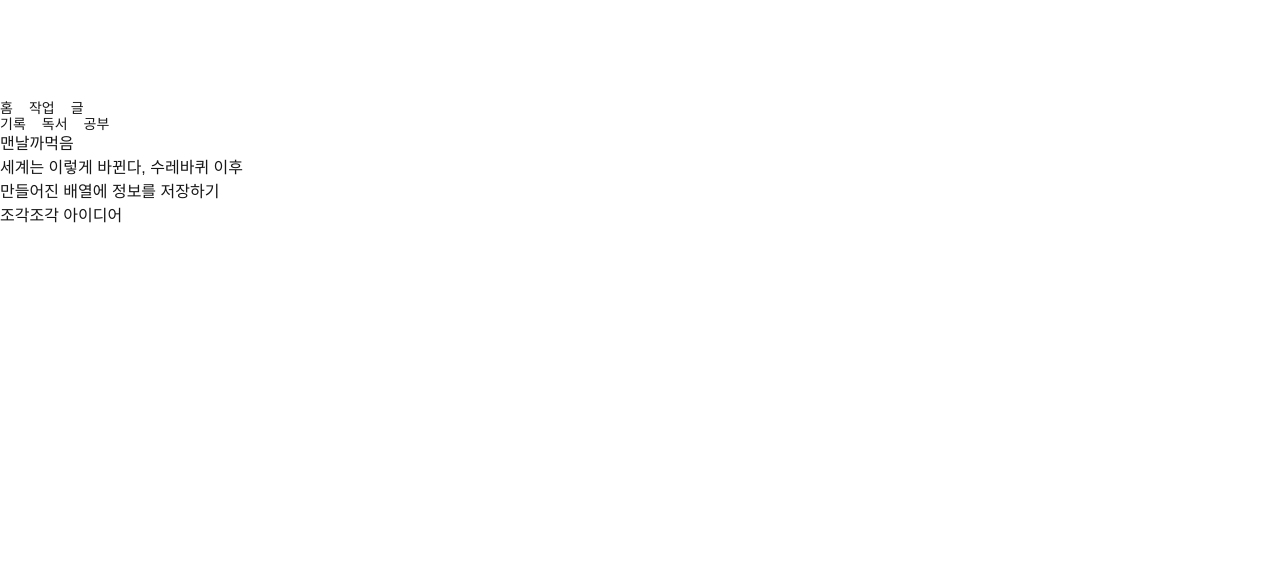
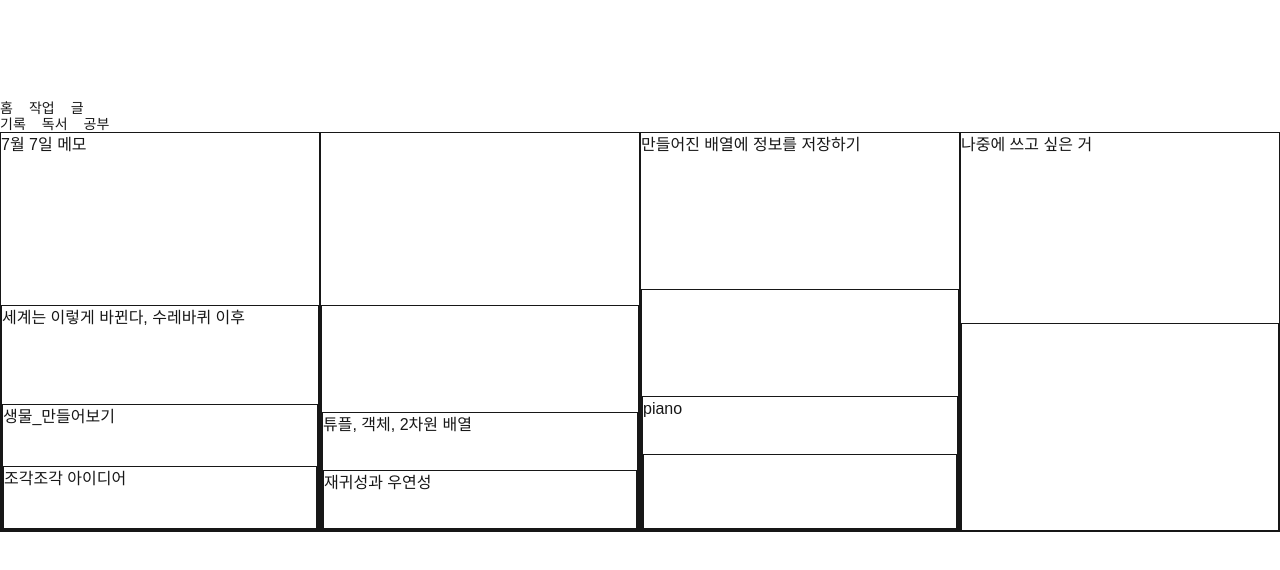
Before and after one commit to nosignificant/next, a Next.js app: page / in a window 1280 px wide. Shown: the top 570 px of the page. Built offline with nearby package versions, Linux system fonts and the light colour scheme.

Commit message:
home 업데이트

```diff
--- a/src/app/(home)/HomeBox.tsx
+++ b/src/app/(home)/HomeBox.tsx
@@ -1,27 +1,51 @@
-import { useState, useEffect } from "react";
-import { Post } from "../lib/type";
+"use client";
 
-type HomeProps = { post: Post };
+import { useMemo } from "react";
+import type { Post } from "../lib/type";
+import "./home.css";
+import Link from "next/link";
 
-export default function HomeInteraction({ post }: HomeProps) {
-  const [size, setSize] = useState({
-    width: window.innerWidth,
-    height: window.innerHeight,
-  });
+type HomeProps = {
+  posts: Post[];
+  recursion?: number;
+  maxDepth?: number; // 최대 재귀 깊이 제한
+};
 
-  useEffect(() => {
-    window.addEventListener("resize", function () {
-      setSize({ width: window.innerWidth, height: window.innerHeight });
-    });
-  });
+export default function HomeBox({
+  posts,
+  recursion = 0,
+  maxDepth = 4,
+  handleClick,
+}: HomeProps) {
+  if (!Array.isArray(posts) || posts.length === 0) return null;
 
-  const slice = 4;
-  const sliceMore = Math.floor(Math.random() * 2);
-  console.log("Random number: ", sliceMore);
-  const boxSize = {
-    width: window.innerWidth / slice,
-    height: window.innerHeight / slice,
-  };
+  if (recursion >= posts.length) return null;
 
-  return;
+  const current = posts[recursion];
+
+  // 2) 랜덤 결정은 깊이별로 한 번만 계산해서 유지
+  const sliceMore = useMemo(
+    () => (recursion > 0 ? Math.random() < 0.5 : true),
+    [recursion]
+  );
+
+  const putContent = useMemo(() => {
+    if (recursion >= maxDepth) return false;
+    return Math.random() < 0.5;
+  }, [recursion, maxDepth]);
+
+  return (
+    <div className="border split">
+      {putContent ? (
+        <Link
+          href={`/${current.parent}?slug=${encodeURIComponent(current.slug)}`}
+        >
+          {current.slug}
+        </Link>
+      ) : (
+        <div className="h-[40px]" />
+      )}
+      <HomeBox posts={posts} recursion={recursion + 1} maxDepth={maxDepth} />
+    </div>
+  );
 }
--- a/src/app/(home)/home.css
+++ b/src/app/(home)/home.css
@@ -1,33 +1,38 @@
-/* globals.css 등 */
 .mosaic {
   display: grid;
-  gap: 6px;
-  /* 반응형 컬럼 수: 기본 6, sm 10, lg 14 처럼 */
-  grid-template-columns: repeat(var(--cols, 6), 1fr);
-  grid-auto-rows: minmax(48px, auto);
+  width: 100%;
+  height: 100vh;
+  grid-template-columns: repeat(var(--cols, 2), 1fr);
+  grid-template-rows: repeat(var(--rows, 2), 1fr);
 }
 
-/* 브레이크포인트로 --cols 변경 (원하면 Tailwind의 @screen 사용해도 OK) */
 @media (min-width: 640px) {
   .mosaic {
-    --cols: 10;
+    --cols: 4;
+    --rows: 2;
   }
 }
-@media (min-width: 1024px) {
-  .mosaic {
-    --cols: 14;
-  }
+/* 재귀 분할 컨테이너 */
+.split {
+  display: grid;
+  width: 100%;
+  height: 100%;
+  gap: 0; /* 내부도 동일 */
 }
 
+/* 실제 셀(콘텐츠든 빈 박스든) */
 .tile {
-  /* 각 타일이 차지할 칸 수를 변수로 */
-  grid-column: span var(--c, 1);
-  grid-row: span var(--r, 1);
-  /* 데모용 스타일 */
-  border: 1px solid rgba(0, 0, 0, 0.1);
-  background: linear-gradient(180deg, #fff, #f4f6ff);
-  display: flex;
-  align-items: center;
-  justify-content: center;
+  width: 100%;
+  height: 100%;
+  box-sizing: border-box; /* border 포함해도 틈 안 생김 */
+  /* 보더를 쓰면 두께 합이 보이기도 하니, outline/box-shadow 권장 */
+  /* outline: 1px solid #111; */
+  box-shadow: inset 0 0 0 1px #111;
+}
+
+/* 텍스트가 넘칠 때 줄바꿈/자르기 옵션(선택) */
+.tile > .content {
+  width: 100%;
+  height: 100%;
   overflow: hidden;
 }
--- a/src/app/(home)/page.tsx
+++ b/src/app/(home)/page.tsx
@@ -1,36 +1,44 @@
 "use client";
 import { Post } from "../lib/type";
-import { useEffect, useState, useMemo } from "react";
+import { useEffect, useState, useNavigate } from "react";
 import { usePathname } from "next/navigation";
+import "./home.css";
+import HomeBox from "./HomeBox";
 
 export default function Page({ initialSlug }: { initialSlug: string }) {
   const pathname = usePathname();
 
   const [posts, setPosts] = useState<Post[]>([]);
   const [loading, setLoading] = useState(true);
-
   //${encodeURIComponent(selected)}`
 
   useEffect(() => {
     fetch(`/api`)
       .then((res) => res.json())
-      .then((data) => setPosts(data))
+      .then((data) => setPosts(shuffle(data)))
       .finally(() => setLoading(false));
   }, []);
 
-  const randPosts = useMemo(() => {
-    if (posts.length === 0) return [];
-    const n = Math.min(4, posts.length);
-    const picked = new Set<number>();
-    while (picked.size < n) {
-      picked.add(Math.floor(Math.random() * posts.length));
+  useEffect(() => {
+    console.log("posts length:", posts.length);
+  }, [posts]);
+
+  function shuffle(arr: Post[]): Post[] {
+    for (let i = arr.length - 1; i > 0; i--) {
+      const j = Math.floor(Math.random() * (i + 1));
+      [arr[i], arr[j]] = [arr[j], arr[i]];
     }
-    return Array.from(picked).map((i) => posts[i]);
-  }, [posts]);
+    return arr;
+  }
+
   return (
-    <div>
-      {randPosts.map((post) => (
-        <div key={post.slug}>{post.slug}</div>
+    <div className="mosaic">
+      {[0, 4, 8, 12, 16, 20, 24, 28].map((start) => (
+        <HomeBox
+          key={start}
+          posts={posts.slice(start, start + 4)}
+          recursion={0}
+        />
       ))}
     </div>
   );
@@ -39,3 +47,9 @@ export default function Page({ initialSlug }: { initialSlug: string }) {
 /* posts 로딩은 로딩 된 이후 fetch로 되기 때문에 posts들에 데이터가들어오기 전에
 posts 변수를 수정하려고 하면 posts가 비어있기 때문에 빈 배열만 반환함.
 그렇기 때문에 useMemo로 posts 값이 바뀌고 난 뒤에 randPost를 만들어야함 */
+
+/*
+window.innerHeight 같은 건 useEffect로 변화가 일어난 다음에 쓰기
+window.addEventListner은 페이지가 다른 곳으로 넘어가도 있기 떄문에 useEffect에서 언마운트
+재귀 쓰고 싶으면 함수 받는 쪽에서 초기값 0 으로 설정할 수 있음
+*/
--- a/src/app/[slug]/page.tsx
+++ b/src/app/[slug]/page.tsx
@@ -1,35 +1,46 @@
 "use client";
-import { Post } from "../lib/type";
 import { useEffect, useState } from "react";
-import { usePathname } from "next/navigation";
+import { useSearchParams, useRouter, usePathname } from "next/navigation";
 import SideBar from "../component/SideBar";
 import PageIndex from "../component/PageIndex";
 import Content from "../component/Content";
+import type { Post } from "../lib/type";
 
-export default function Page({ initialSlug }: { initialSlug: string }) {
-  const pathname = usePathname();
+export default function StudyPage() {
+  const search = useSearchParams();
+  const router = useRouter();
+  const pathname = usePathname(); // 예: "/note", "/study"
+  const initialSlug = search.get("slug") ?? "";
 
   const [posts, setPosts] = useState<Post[]>([]);
   const [loading, setLoading] = useState(true);
-  const [selected, setSelected] = useState("");
-  function handleSelected(slug: string) {
-    setSelected(slug);
-  }
-  //${encodeURIComponent(selected)}`
+  const [selected, setSelected] = useState(initialSlug);
 
   useEffect(() => {
-    fetch(`/api/${pathname}`)
+    fetch(`/api${pathname}`)
       .then((res) => res.json())
-      .then((data) => setPosts(data))
+      .then((data) => setPosts(Array.isArray(data) ? data : []))
       .finally(() => setLoading(false));
-  }, []);
+  }, [pathname]);
+
+  useEffect(() => {
+    setSelected(initialSlug);
+  }, [initialSlug]);
+
+  const handleSelected = (slug: string) => {
+    setSelected(slug);
+    router.replace(`${pathname}?slug=${encodeURIComponent(slug)}`, {
+      scroll: false,
+    });
+  };
 
   if (loading) return <p>불러오는 중…</p>;
+
   return (
     <div className="flex gap-4">
-      <SideBar posts={posts} handleSelected={handleSelected} />;
-      <PageIndex posts={posts} selected={selected} />;
-      <Content posts={posts} selected={selected} />;
+      <SideBar posts={posts} handleSelected={handleSelected} />
+      <PageIndex posts={posts} selected={selected} />
+      <Content posts={posts} selected={selected} />
     </div>
   );
 }
--- a/src/app/api/route.ts
+++ b/src/app/api/route.ts
@@ -4,7 +4,6 @@ import { getPostData } from "../lib/parseFile";
 
 export async function GET() {
   const slugs = Object.values(FP).map((dirPath) => dirPath.split("/").pop()!);
-  console.log("route all", slugs);
   const all = slugs.flatMap((slug) => getPostData(slug));
   //slug가 배열이어서 all을 이중배열으로 반환해서 오류난거였음 구조를 잘 생각하자
 
--- a/src/app/lib/chronDate.ts
+++ b/src/app/lib/chronDate.ts
@@ -17,7 +17,6 @@ export default function chronDate(notes: Post[]) {
     const year = date[0];
     const month = date[1];
     const day = date[2];
-    console.log(year, month, day);
     if (!note.chron) {
       note.chron = {};
     }
```
